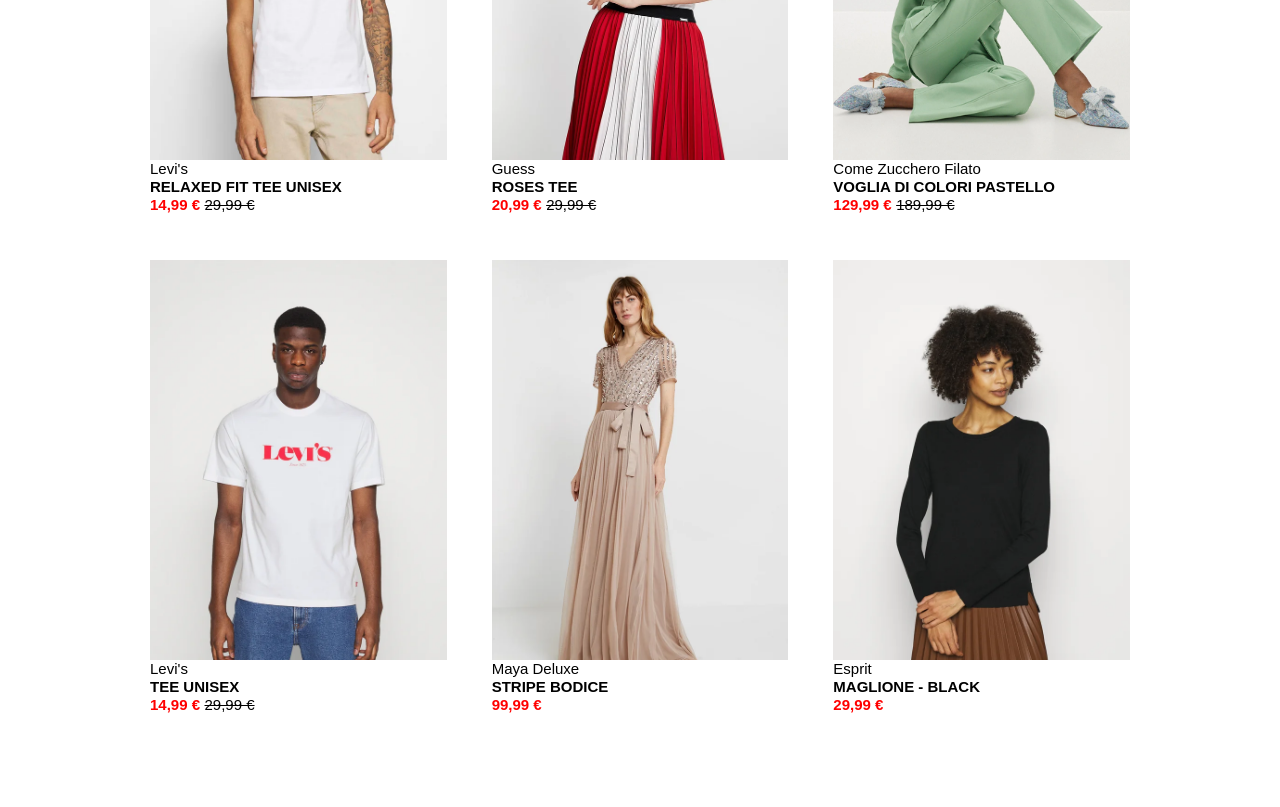
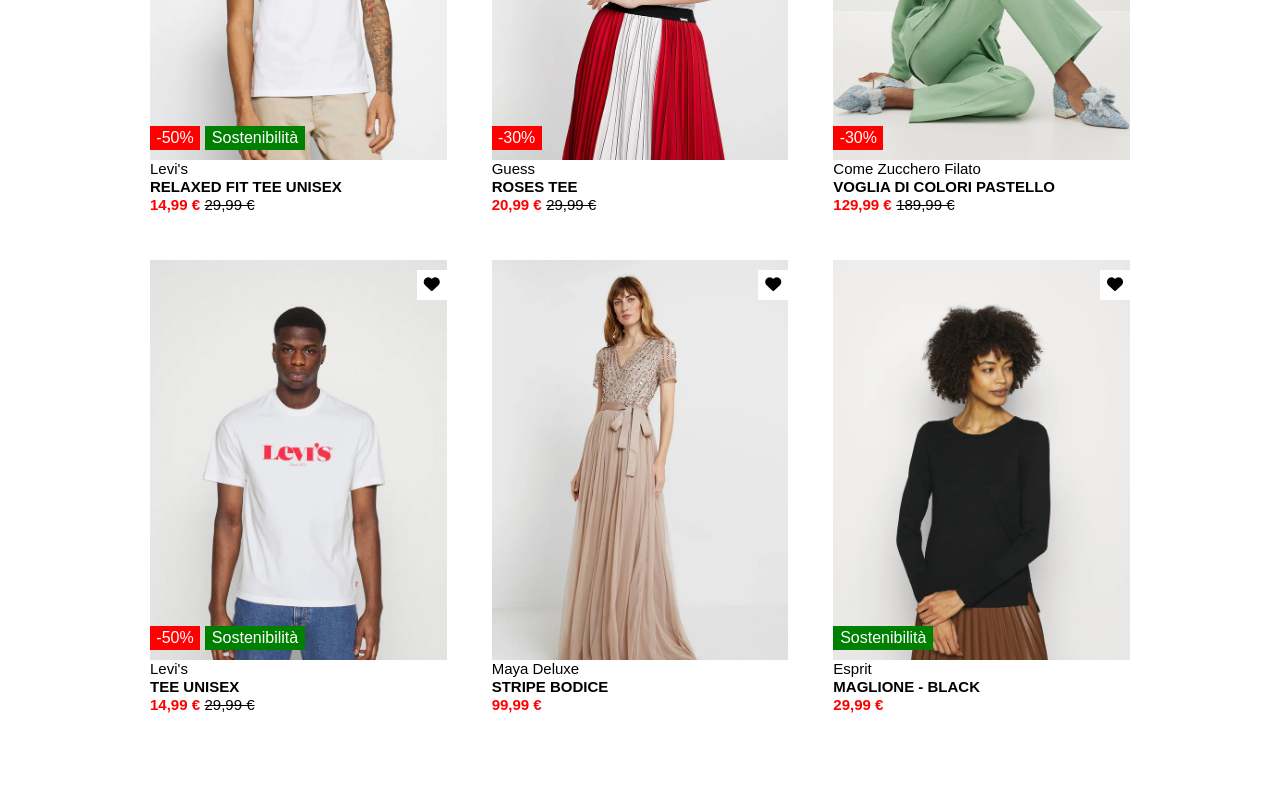
Before and after one commit to PasqualeIsabelli/html-css-boolando, a plain HTML site: page index.html in a window 1280 px wide. Shown: the part 340-1147 px from the top of the page. Drawn offline with Linux system fonts and the light colour scheme.

Commit message:
exercise completed and validated

```diff
--- a/css/style.css
+++ b/css/style.css
@@ -105,11 +105,65 @@ main, footer {
 .card {
     width: calc(100% / 3 - 30px);
     height: 400px;
+    position: relative;
 }
 
 .card-text {
     width: calc(100% / 3 - 30px);
     height: 50px;
+}
+
+.heart {
+    width: 30px;
+    height: 30px;
+    background-color: white;
+    display: flex;
+    justify-content: center;
+    align-items: center;
+    position: absolute;
+    right: 0;
+    top: 10px;
+}
+
+i.fa-solid.fa-heart:hover {
+    color: red;
+}
+
+.link-heart{
+    color: black;
+}
+
+.sale {
+    width: 50px;
+    padding: 3px;
+    background-color: red;
+    color: white;
+    text-align: center;
+    position: absolute;
+    bottom: 10px;
+    left: 0;
+}
+
+.target {
+    width: 100px;
+    padding: 3px;
+    background-color: green;
+    color: white;
+    text-align: center;
+    position: absolute;
+    bottom: 10px;
+    left: 55px;
+}
+
+.target-{ /*cambiare selettore*/
+    width: 100px;
+    padding: 3px;
+    background-color: green;
+    color: white;
+    text-align: center;
+    position: absolute;
+    bottom: 10px;
+    left: 0;
 }
 
 .man-one {
@@ -148,6 +202,44 @@ main, footer {
 
 .woman-four {
     background-image: url(../imgs/img/6.webp);
+    background-repeat: no-repeat;
+    background-size: cover;
+}
+
+.man-one:hover {
+    background-image: url(../imgs/img/1b.webp);
+    background-repeat: no-repeat;
+    background-size: cover;
+}
+
+.woman-one:hover {
+    background-image: url(../imgs/img/2b.webp);
+    background-repeat: no-repeat;
+    background-size: cover;
+}
+
+.woman-two:hover {
+    background-image: url(../imgs/img/3b.webp);
+    background-repeat: no-repeat;
+    background-size: cover;
+}
+
+.man-two:hover {
+    background-image: url(../imgs/img/4b.webp);
+    background-repeat: no-repeat;
+    background-size: cover;
+    margin-right: 45px;
+}
+
+.woman-three:hover {
+    background-image: url(../imgs/img/5b.webp);
+    background-repeat: no-repeat;
+    background-size: cover;
+    margin-right: 45px;
+}
+
+.woman-four:hover {
+    background-image: url(../imgs/img/6b.webp);
     background-repeat: no-repeat;
     background-size: cover;
 }
--- a/index.html
+++ b/index.html
@@ -18,7 +18,7 @@
                 </ul>
             </div>
             <div class="logo">
-                <img class="img-logo" src="imgs/img/boolean-logo.png" alt="logo">
+                <!-- Inserire immagine all'interno del link <a href="#">--><img class="img-logo" src="imgs/img/boolean-logo.png" alt="logo"><!--</a> -->
                 <!--Mettere il logo all'interno di un tag a (attenzione: sballa tutto!)-->
             </div>
             <div class="nav-icon">
@@ -31,9 +31,19 @@
     <main>
         <div class="first-plane">
             <div class="first-plane-img">
-                <div class="card man-one"></div>
-                <div class="card woman-one"></div>
-                <div class="card woman-two"></div>
+                <div class="card man-one">
+                    <div class="heart"><a class="link-heart" href="#"><i class="fa-solid fa-heart"></i></a></div>
+                    <div class="sale">-50%</div>
+                    <div class="target">Sostenibilità</div>
+                </div>
+                <div class="card woman-one">
+                    <div class="heart"><a class="link-heart" href="#"><i class="fa-solid fa-heart"></i></a></div>
+                    <div class="sale">-30%</div>
+                </div>
+                <div class="card woman-two">
+                    <div class="heart"><a class="link-heart" href="#"><i class="fa-solid fa-heart"></i></a></div>
+                    <div class="sale">-30%</div>
+                </div>
             </div>
             <div class="first-plane-text">
                 <div class="card-text article-one">
@@ -55,9 +65,18 @@
         </div>
         <div class="second-plane">
             <div class="second-plane-img">
-                <div class="card man-two"></div>
-                <div class="card woman-three"></div>
-                <div class="card woman-four"></div>
+                <div class="card man-two">
+                    <div class="heart"><a class="link-heart" href="#"><i class="fa-solid fa-heart"></i></a></div>
+                    <div class="sale">-50%</div>
+                    <div class="target">Sostenibilità</div>
+                </div>
+                <div class="card woman-three">
+                    <div class="heart"><a class="link-heart" href="#"><i class="fa-solid fa-heart"></i></a></div>
+                </div>
+                <div class="card woman-four">
+                    <div class="heart"><a class="link-heart" href="#"><i class="fa-solid fa-heart"></i></a></div>
+                    <div class="target-">Sostenibilità</div>
+                </div>
             </div>
             <div class="second-plane-text">
                 <div class="card-text article-four">
```
